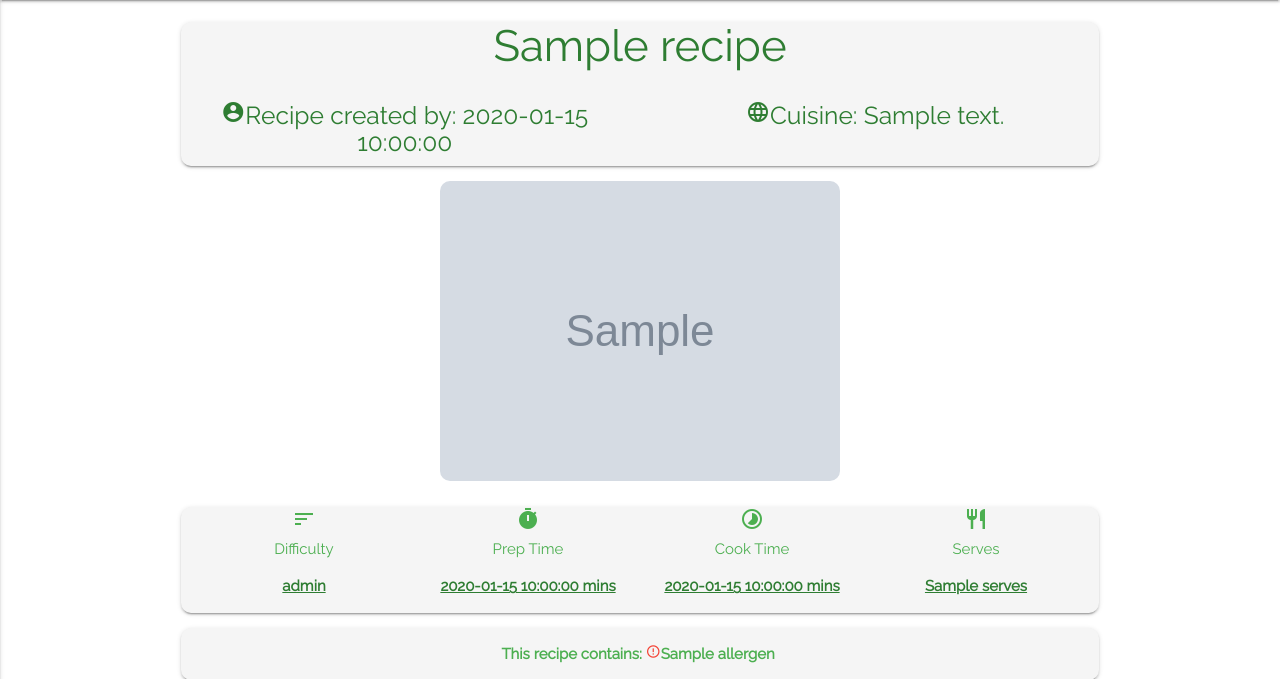
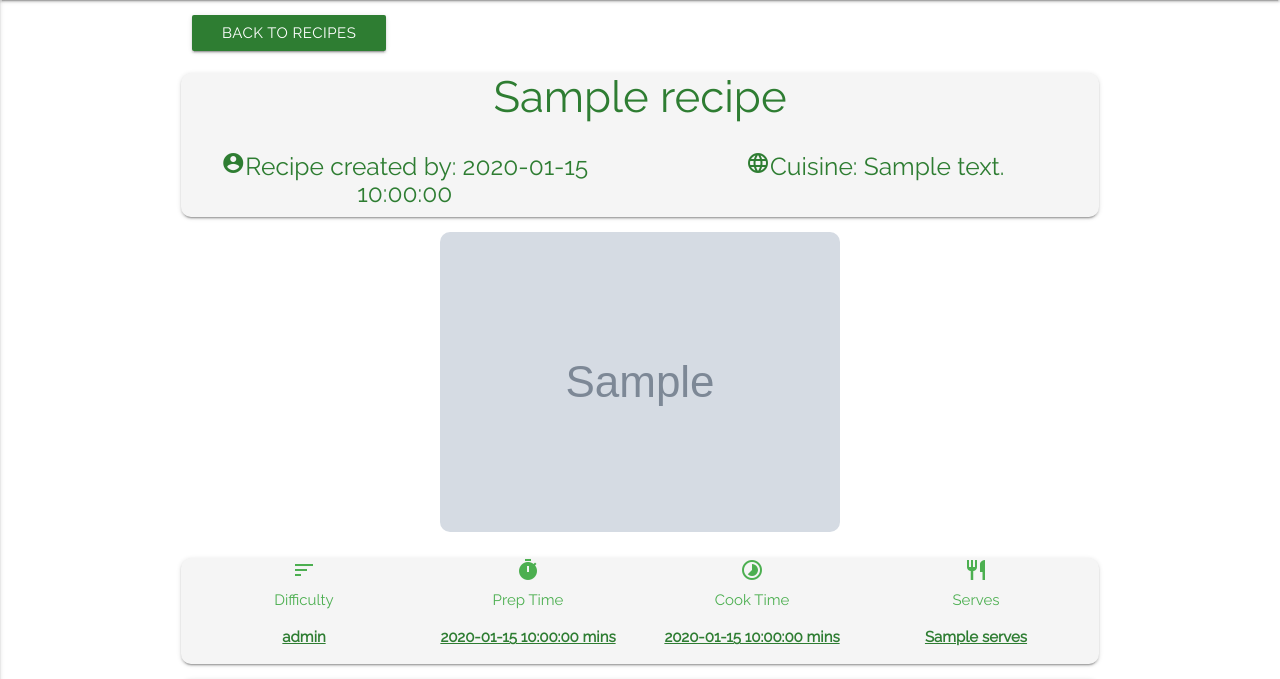
Before and after one commit to lewisclark4/CI-MilestoneProjectThree, a Flask app: template templates/viewrecipe.html in a window 1280 px wide. Shown: the part 64-743 px from the top of the page. Run offline with Flask 2, Linux system fonts and the light colour scheme; the template is opened without the code that fills it: most values are stand-ins (such as "Sample title", 1, 10 or a date in 2020); grey boxes marked "Sample" are stand-in pictures; some libraries are stand-ins or nearby versions.

Commit message:
added back to recipes button in viewrecipe.html

```diff
--- a/templates/viewrecipe.html
+++ b/templates/viewrecipe.html
@@ -1,5 +1,10 @@
 {% extends "base.html"%} {% block content %}
 <section class="container">
+    {% if session["username"] == recipe.created_by %}
+    <a href="{{url_for('my_recipes')}}" class="modal-close waves-effect btn submitbutton">Back to My Recipes</a>
+    {% else %}
+    <a href="{{url_for('index')}}" class="modal-close waves-effect btn submitbutton">Back to Recipes</a>
+    {% endif %}
     <div class="row card center-align">
         <!--Recipe name-->
         <h3>{{ recipe.recipe_name }}</h3>
```
